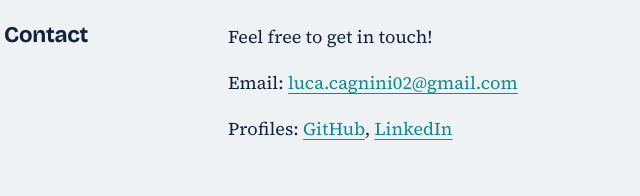
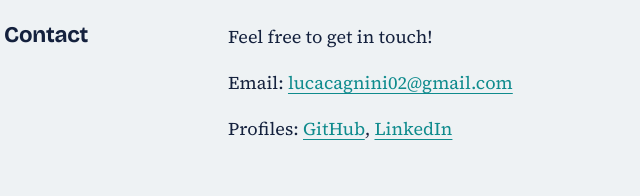
Before and after one commit to LucaCagnini/lucacagnini.github.io, a plain HTML site: page index.html in a window 1280 px wide. Shown: the part 1864-2060 px from the top of the page, 164-804 px from the left. Drawn offline with nearby package versions, Linux system fonts and the light colour scheme.

Commit message:
Update index.html

```diff
--- a/index.html
+++ b/index.html
@@ -70,7 +70,7 @@
     <h2>Contact</h2>
     <div class="content">
       <p> Feel free to get in touch! </p>
-      <p>Email: <a href="mailto:lucacagnini02@gmail.com">luca.cagnini02@gmail.com</a></p>
+      <p>Email: <a href="mailto:lucacagnini02@gmail.com">lucacagnini02@gmail.com</a></p>
       <p>Profiles: <a href="https://github.com/LucaCagnini">GitHub</a>, <a href="https://www.linkedin.com/in/luca-cagnini/">LinkedIn</a></p>
     </div>
   </div>
```
